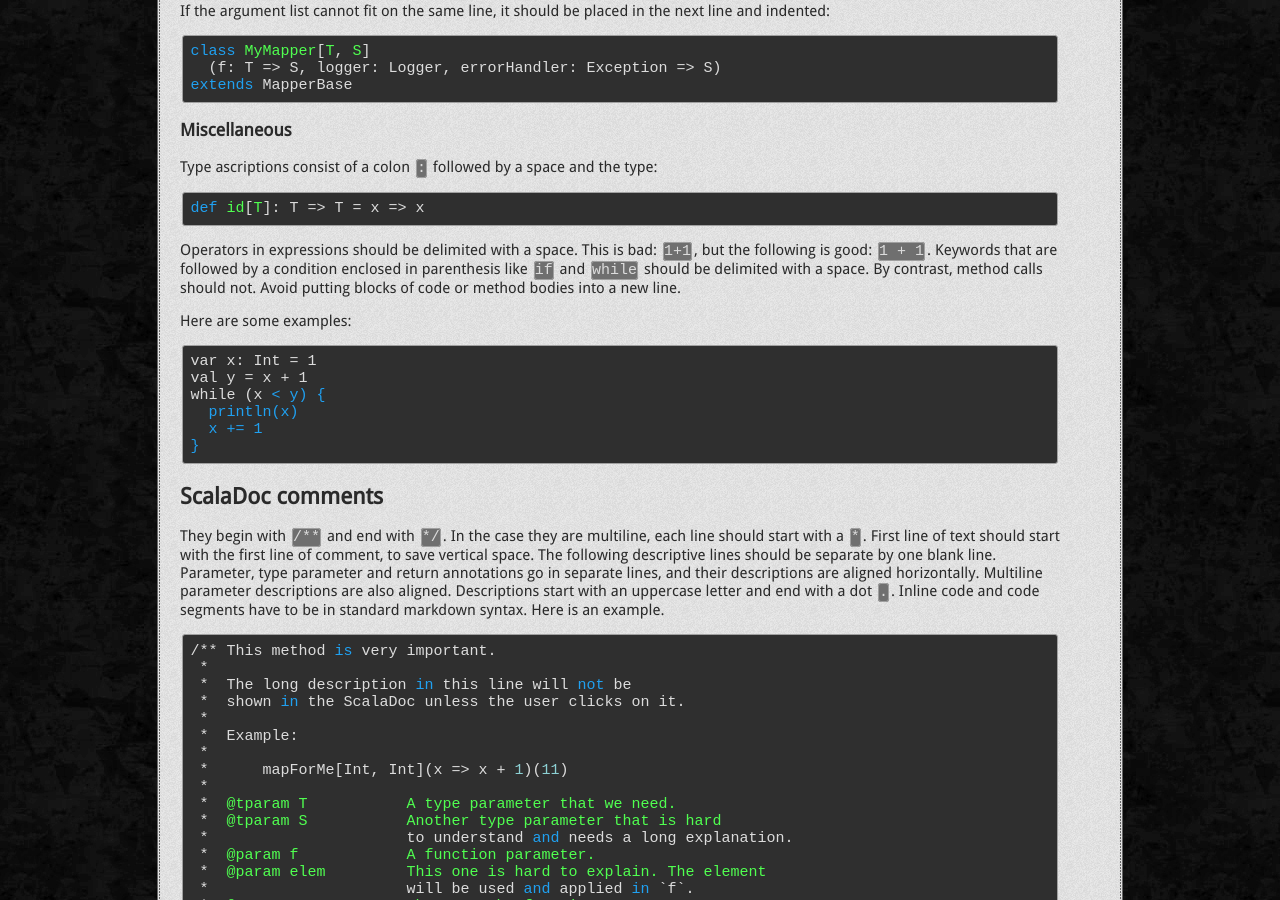
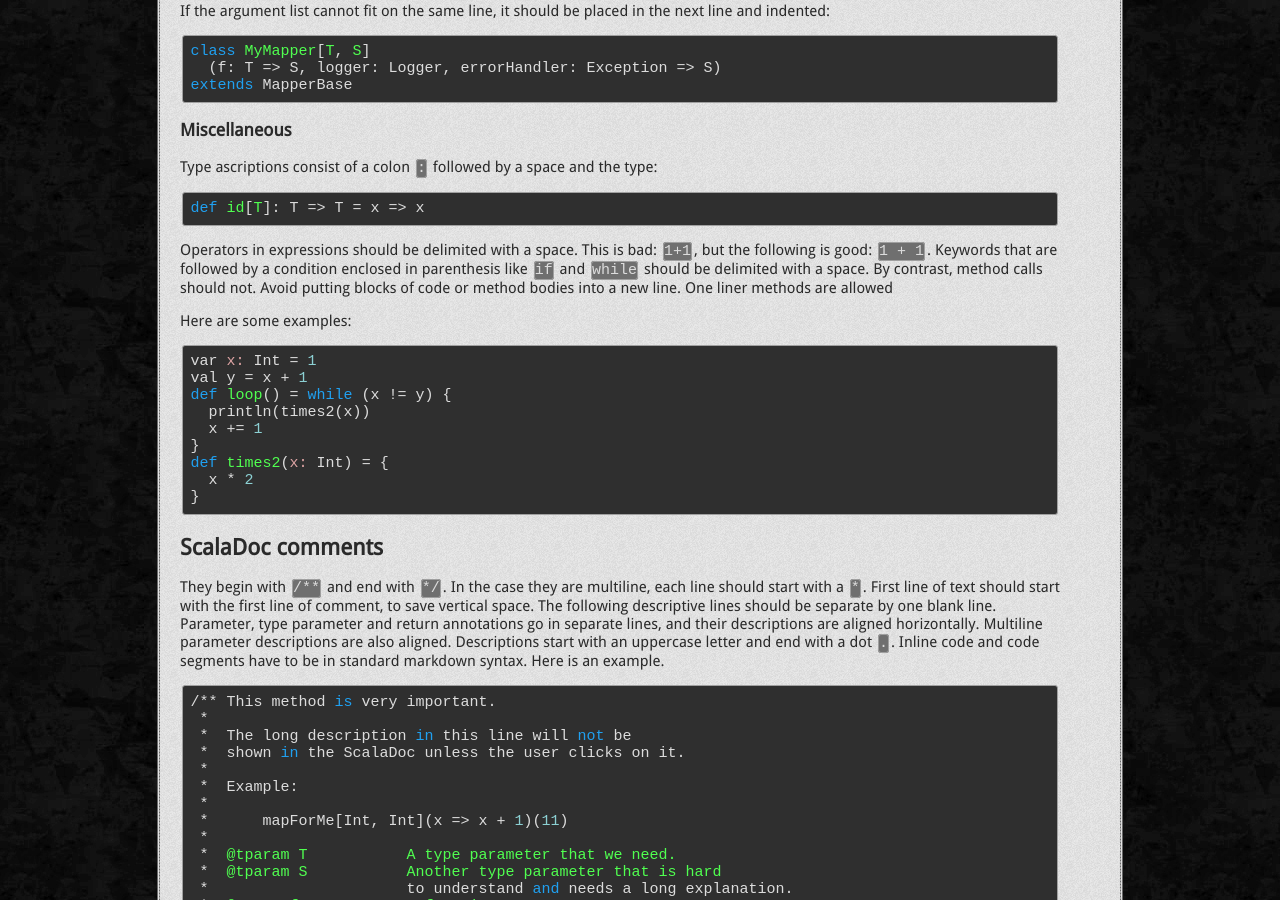
Before and after one commit to storm-enroute/storm-enroute.github.io, a Jekyll site: the page built from home/styleguide.md, in a window 1280 px wide and 900 px high, scrolled down 1360 px. Built offline with Jekyll 4.4.1, drawn with Linux system fonts in a browser that asks for light colours.

Commit message:
Update styleguide.md

```diff
--- a/home/styleguide.md
+++ b/home/styleguide.md
@@ -95,14 +95,18 @@ but the following is good: `1 + 1`.
 Keywords that are followed by a condition enclosed in parenthesis like `if` and `while` should be delimited with a space.
 By contrast, method calls should not.
 Avoid putting blocks of code or method bodies into a new line.
+One liner methods are allowed
 
 Here are some examples:
 
     var x: Int = 1
     val y = x + 1
-    while (x < y) {
-      println(x)
+    def loop() = while (x != y) {
+      println(times2(x))
       x += 1
+    }
+    def times2(x: Int) = {
+      x * 2
     }
 
 
```
